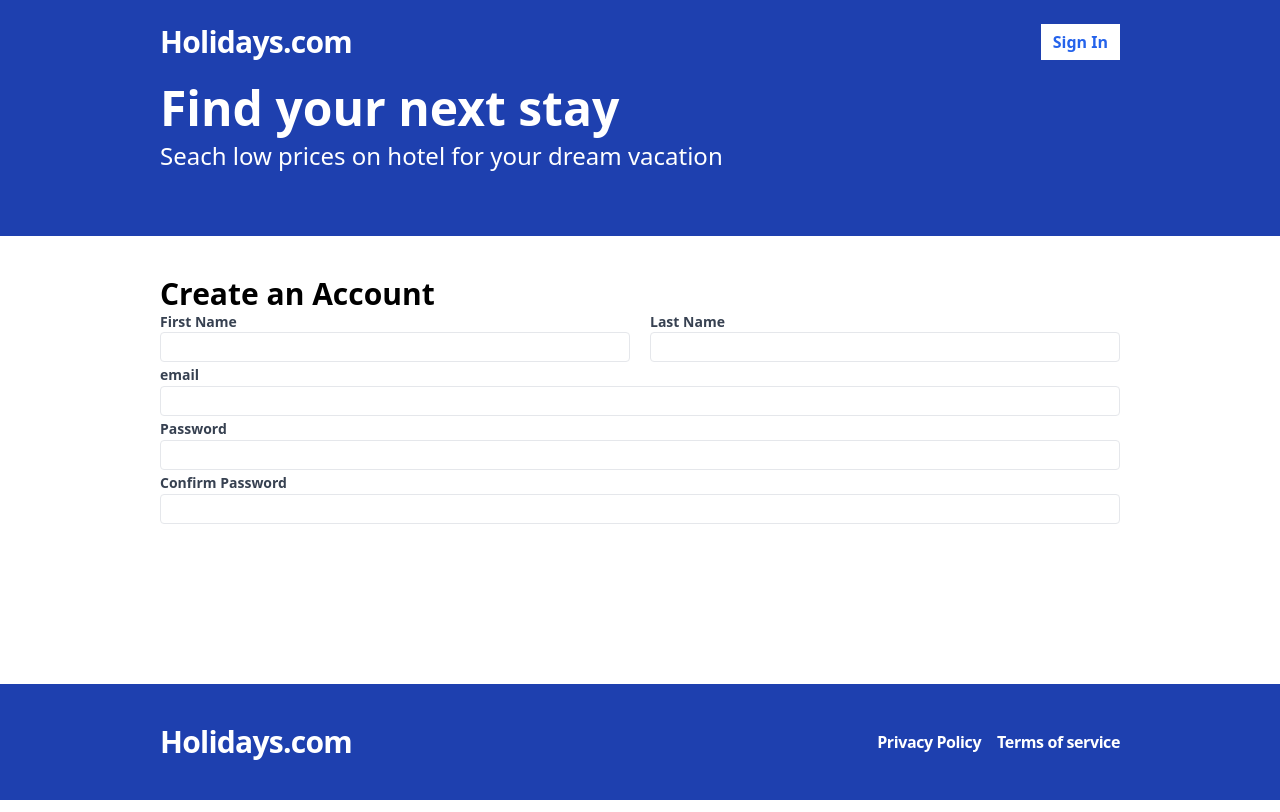
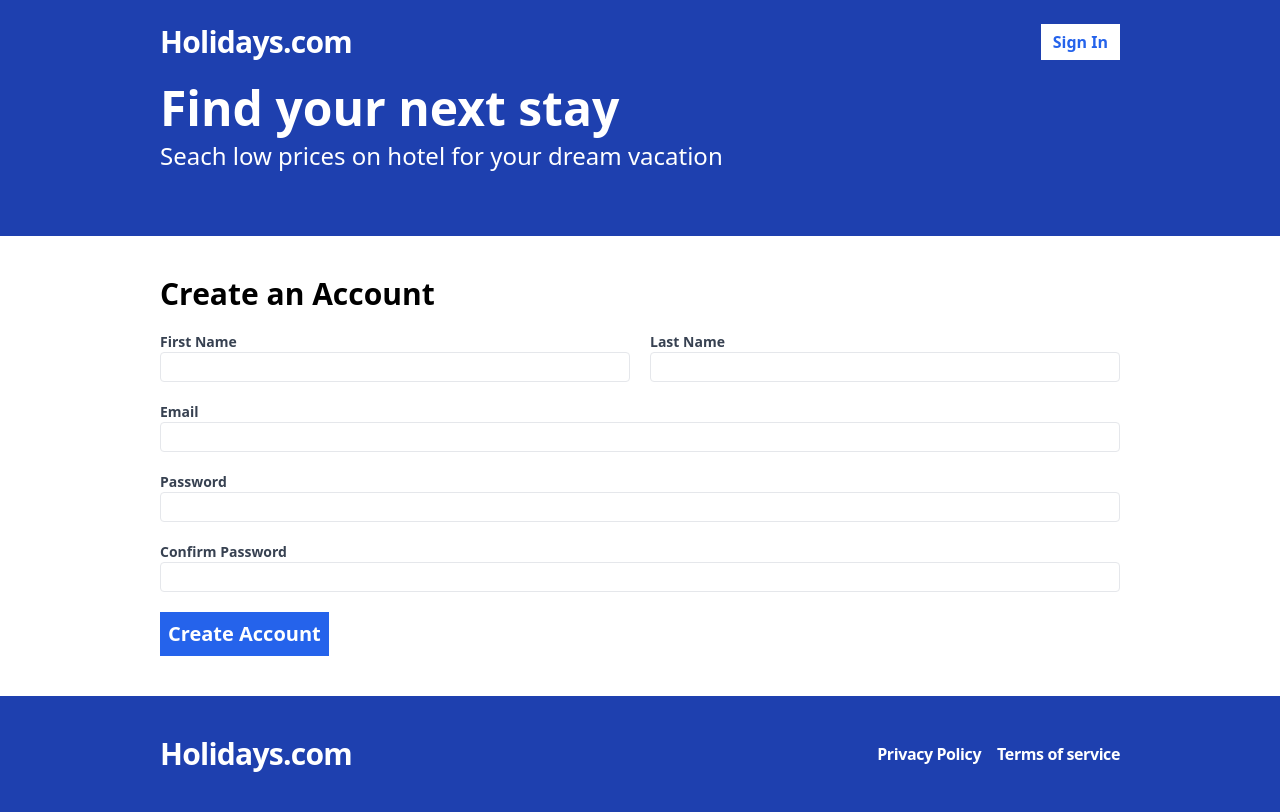
Before and after one commit to Rajdeepak10/Hotel_booking_mern_project, a React (Vite) app in the folder frontend/: page /register in a window 1280 px wide. Built offline with nearby package versions, Linux system fonts and the light colour scheme; no server answers.

Commit message:
upto context api

```diff
--- a/frontend/package.json
+++ b/frontend/package.json
@@ -13,6 +13,7 @@
     "react": "^18.2.0",
     "react-dom": "^18.2.0",
     "react-hook-form": "^7.50.1",
+    "react-query": "^3.39.3",
     "react-router-dom": "^6.22.0"
   },
   "devDependencies": {
--- /dev/null
+++ b/frontend/src/api-client.ts
@@ -0,0 +1,19 @@
+// all fetch request of front end is here
+
+import { RegisterFormData } from "./pages/Register";
+const API_BASE_URL = import.meta.env.VITE_API_BASE_URL || "";
+
+
+export const register = async(formData:RegisterFormData)=>{
+    const response = await fetch(`${API_BASE_URL}/api/users/register`,{
+        method: 'POST',
+        headers:{
+            "Content-Type":'application/json'
+        },
+        body: JSON.stringify(formData)
+    })
+    const responseBody = await response.json()
+    if(!response.ok){
+        throw new Error(responseBody.message)
+    }
+}
--- a/frontend/src/components/Header.tsx
+++ b/frontend/src/components/Header.tsx
@@ -1,5 +1,4 @@
 import { Link } from "react-router-dom"
-import Hero from "./Hero"
 const Header = () => {
     return (
         <div className="bg-blue-800 py-6 ">
--- /dev/null
+++ b/frontend/src/contexts/AppContext.tsx
@@ -0,0 +1,11 @@
+type ToastMessage={
+    message: string;
+    type: "SUCCESS"|"ERROR"
+}
+type AppContext={
+    showToast: (toastMessage: ToastMessage)=> void;
+
+}
+// when app load first time context will always be by default undefined
+
+const AppContext = React.createContext<AppContext | undefined>(undefined)
--- a/frontend/src/main.tsx
+++ b/frontend/src/main.tsx
@@ -2,9 +2,21 @@ import React from 'react'
 import ReactDOM from 'react-dom/client'
 import App from './App.tsx'
 import './index.css'
+import { QueryClient, QueryClientProvider } from 'react-query'
 
+
+const queryClient = new QueryClient({
+  defaultOptions:{
+      queries:{
+        retry:0
+      }
+  }
+})
 ReactDOM.createRoot(document.getElementById('root')!).render(
   <React.StrictMode>
-    <App />
+    <QueryClientProvider client={queryClient}>
+        <App/>
+    </QueryClientProvider>
+
   </React.StrictMode>,
 )
--- a/frontend/src/pages/Register.tsx
+++ b/frontend/src/pages/Register.tsx
@@ -1,5 +1,7 @@
 import { useForm } from 'react-hook-form'
-type RegisterFormData = {
+import { useMutation } from 'react-query';
+import * as apiClient from '../api-client'
+export type RegisterFormData = {
     firstName: string;
     lastName: string;
     email: string;
@@ -8,44 +10,100 @@ type RegisterFormData = {
 }
 
 const Register = () => {
-    const { register } = useForm<RegisterFormData>();
+    const { register,watch,handleSubmit ,formState:{errors}} = useForm<RegisterFormData>();
+    // here we are importing all the functions from api-client and passing it to use Mutation as this is used when our fetch request is post or put
+    const mutation = useMutation(apiClient.register,{
+        onSuccess:()=>{
+            console.log("registration is succesfull")
+        },
+        onError:(error:Error)=>{
+            console.log(error.message);
+        }
+
+    })
+
+    const onSubmit = handleSubmit((data)=>{
+        mutation.mutate(data)
+    })
 
 
     return (
-        <>
-            <form className="flexx flex-col gap-5">
+            <form onSubmit={onSubmit}className="flex flex-col gap-5">
                 <h2 className="text-3xl font-bold">Create an Account</h2>
                 <div className='flex flex-col md:flex-row gap-5'>
                     <label className='text-gray-700 text-sm font-bold flex-1'>
                         First Name
                         <input className='border rounded w-full py-1 px-2 font-normal' {...register("firstName", { required: 'This field is required' })}>
                         </input>
+                        {/* if there is any error from firstName then display this span tag */}
+                        {errors.firstName && (
+                            <span className='text-red-500'>
+                                {errors.firstName.message}
+                            </span>
+                        )}
                     </label>
-                    <label className='text-gray-700 text-sm font-bold flex-1' {...register("lastName", { required: "This field is required" })}>
+                    <label className='text-gray-700 text-sm font-bold flex-1'>
                         Last Name
-                        <input className='border rounded w-full py-1 px-2 font-normal'>
+                        <input  {...register("lastName", { required: "This field is required" })} className='border rounded w-full py-1 px-2 font-normal'>
                         </input>
+                        {errors.lastName && (
+                            <span className='text-red-500'>
+                                {errors.lastName.message}
+                            </span>
+                        )}
                     </label>
                 </div>
-                <label className='text-gray-700 text-sm font-bold flex-1' {...register("email", { required: "This field is required" })}>
-                    email
-                    <input type="email" className='border rounded w-full py-1 px-2 font-normal'>
+                <label className='text-gray-700 text-sm font-bold flex-1' >
+                    Email
+                    <input {...register("email", { required: "This field is required" })}  type="email" className='border rounded w-full py-1 px-2 font-normal'>
                     </input>
+                    {errors.email && (
+                            <span className='text-red-500'>
+                                {errors.email.message}
+                            </span>
+                        )}
                 </label>
-                <label className='text-gray-700 text-sm font-bold flex-1' {...register("password", { required: "This field is required" })}>
+                <label className='text-gray-700 text-sm font-bold flex-1' >
                     Password
-                    <input type="password" className='border rounded w-full py-1 px-2 font-normal'>
+                    <input type="password" className='border rounded w-full py-1 px-2 font-normal' {...register("password", { required: "This field is required", minLength: {
+                        value:8,
+                        message: "Password must be at least 8 characters long"
+                    }})} >
                     </input>
+                    {errors.password && (
+                            <span className='text-red-500'>
+                                {errors.password.message}
+                            </span>
+                        )}
                 </label>
-                <label className='text-gray-700 text-sm font-bold flex-1' {...register("confirmPassword", { required: "This field is required" })}>
+                <label className='text-gray-700 text-sm font-bold flex-1' >
                     Confirm Password
-                    <input type="password" className='border rounded w-full py-1 px-2 font-normal'>
+                    <input {...register("confirmPassword",{
+                        validate:(val)=>{
+                            if(!val){
+                                return "This field is required"
+                            }
+                            else if (watch("password")!== val){
+                                return "Your password do not match"
+                            }
+
+                        }
+                    })} type="password" className='border rounded w-full py-1 px-2 font-normal'>
                     </input>
+                    {errors.confirmPassword && (
+                            <span className='text-red-500'>
+                                {errors.confirmPassword.message}
+                            </span>
+                        )}
                 </label>
+                <span>
+                    <button type='submit' className='bg-blue-600 text-white p-2 font-bold hover:bg-blue-500 text-xl'>Create Account
+
+                    </button>
+                </span>
 
 
             </form>
-        </>
     )
 }
 
```
Also changed, not shown: 2 other files (tests, documents, lock files or other folders).
